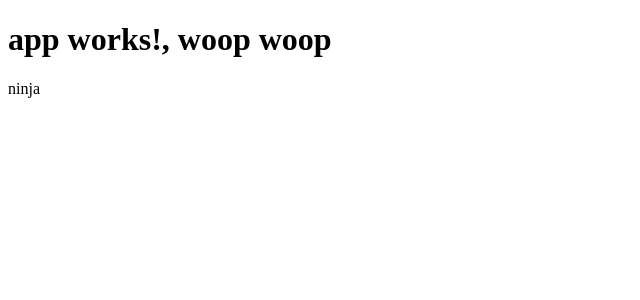
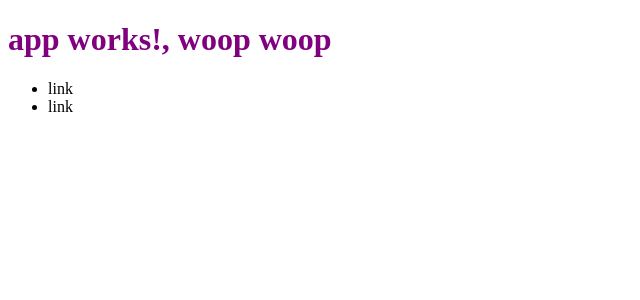
Before and after one commit to amnotafraid/ninja-directory, an Angular app: page / in a window 1280 px wide. Shown: the top 300 px of the page, without its empty margins (0-640 px from the left). Built offline with nearby package versions, Linux system fonts and the light colour scheme.

Commit message:
Lesson 6

```diff
--- a/src/app/app.component.html
+++ b/src/app/app.component.html
@@ -1,4 +1,12 @@
-<h1>
-  {{title}}
-</h1>
-<p>{{name}}</p>
+<header>
+  <h1>{{title}}</h1>
+  <nav>
+    <ul>
+      <li>link</li>
+      <li>link</li>
+    </ul>
+  </nav>
+</header>
+<section id="main">
+
+</section>
--- a/src/index.html
+++ b/src/index.html
@@ -7,6 +7,7 @@
 
   <meta name="viewport" content="width=device-width, initial-scale=1">
   <link rel="icon" type="image/x-icon" href="favicon.ico">
+  <link rel="stylesheet" type="text/css" href="styles.css">
 </head>
 <body>
   <app-root>Loading...</app-root>
--- a/src/styles.css
+++ b/src/styles.css
@@ -1 +1,3 @@
-/* You can add global styles to this file, and also import other style files */
+h1 {
+  color: purple;
+}
```
Also changed, not shown: 1 other file (tests, documents, lock files or other folders).
